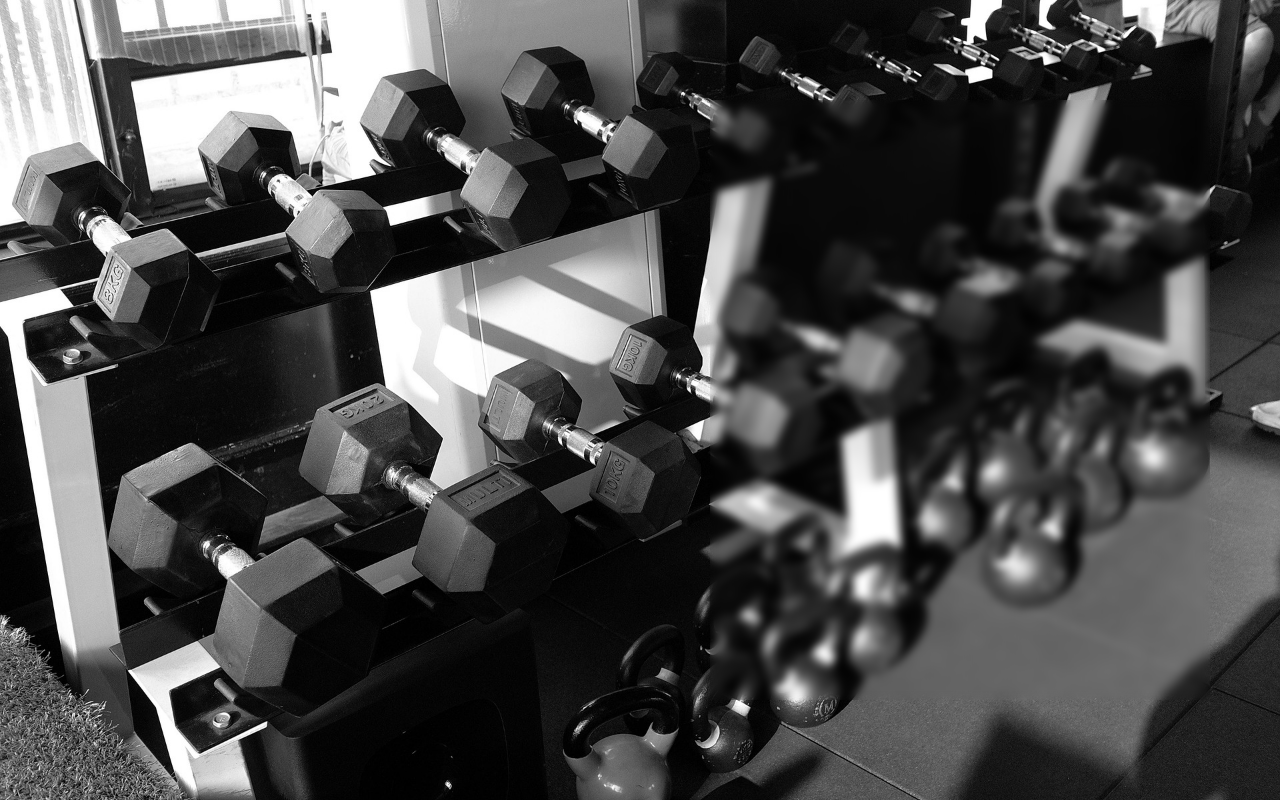
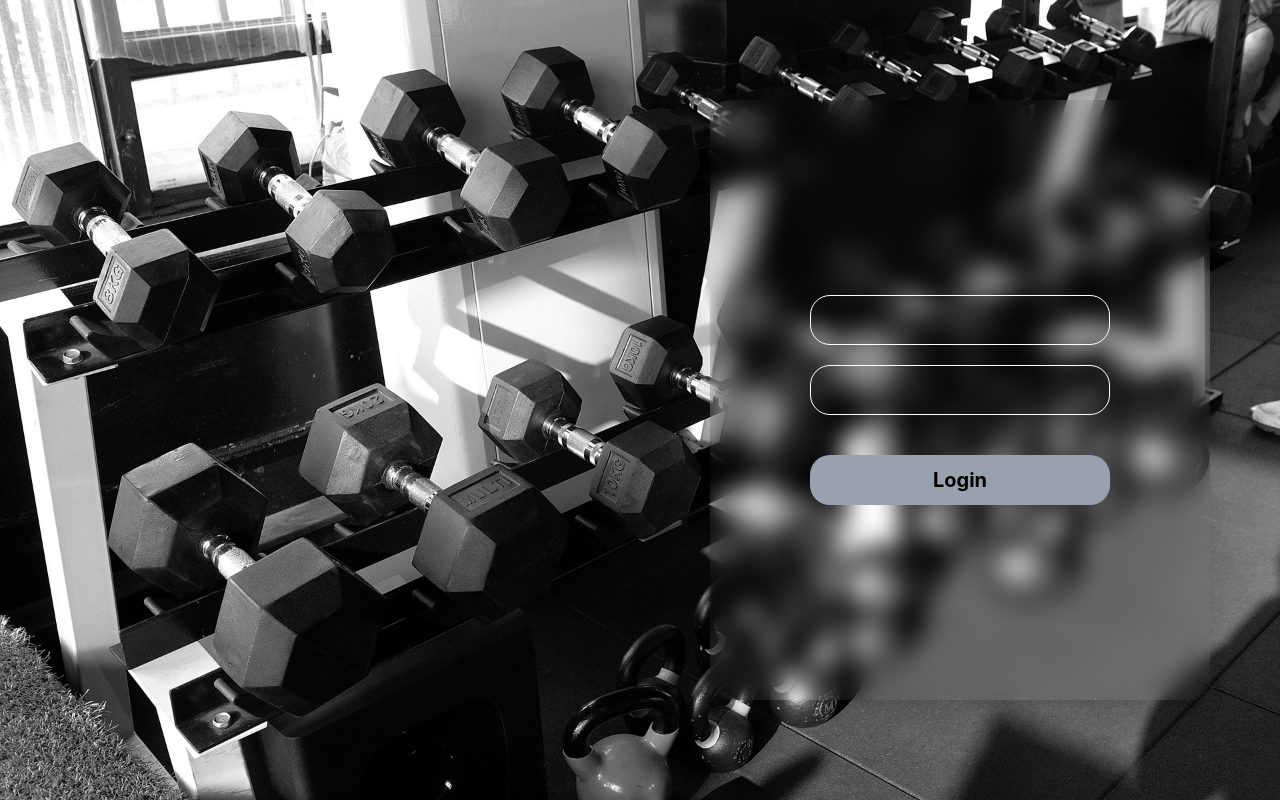
Before and after one commit to DilumPal/frontend-GYM, a React app: page /login in a window 1280 px wide. Built offline with nearby package versions, Linux system fonts and the light colour scheme; the HTML template or start-up script is replaced by a standard one.

Commit message:
api Axios

```diff
--- a/package.json
+++ b/package.json
@@ -11,6 +11,7 @@
   },
   "dependencies": {
     "@tailwindcss/vite": "^4.2.2",
+    "axios": "^1.15.0",
     "react": "^19.2.4",
     "react-dom": "^19.2.4",
     "react-router-dom": "^7.14.0",
--- a/src/pages/login.jsx
+++ b/src/pages/login.jsx
@@ -1,12 +1,46 @@
-export default function LoginPage(){
-    return(
+import axios from "axios";
+import { useState } from "react"
+
+export default function LoginPage() {
+    const [email, setEmail] = useState("");
+    const [password, setPassword] = useState("");
+
+    async function handleLogin() {
+        console.log(email);
+        console.log(password);
+
+        try {
+            const response = await axios.post("http://localhost:3000/users/login", {
+                email: email,
+                password: password
+            })
+            console.log(response)
+        } catch (e) {
+            console.log("error");
+        }
+
+    }
+
+    return (
         <div className="w-full h-screen bg-[url('/login.jpg')] bg-center bg-cover flex justify-center items-center">
             <div className="w-[50%] h-full">
 
             </div>
             <div className="w-[50%] h-full flex justify-center items-center">
-                <div className="w-[500px] h-[600px] backdrop-blur-xs rounded[20px]">
-
+                <div className="w-[500px] h-[600px] backdrop-blur-md rounded-[20px] shadow-xl flex flex-col justify-center items-center">
+                    <input
+                        onChange={(e) => {
+                            setEmail(e.target.value);
+                        }}
+                        value={email}
+                        className="w-[300px] h-[50px] border border-white rounded-[20px] my-[20px]" />
+                    <input
+                        onChange={(e) => {
+                            setPassword(e.target.value);
+                        }}
+                        value={password}
+                        type="password" className="w-[300px] h-[50px] border border-white rounded-[20px] mb-[20px]" />
+                    <button onClick={handleLogin} className="w-[300px] h-[50px] cursor-pointer bg-gray-400 rounded-[20px] text-[20px] font-bold my-[20px]">Login</button>
                 </div>
 
             </div>
```
Also changed, not shown: 1 other file (tests, documents, lock files or other folders).
